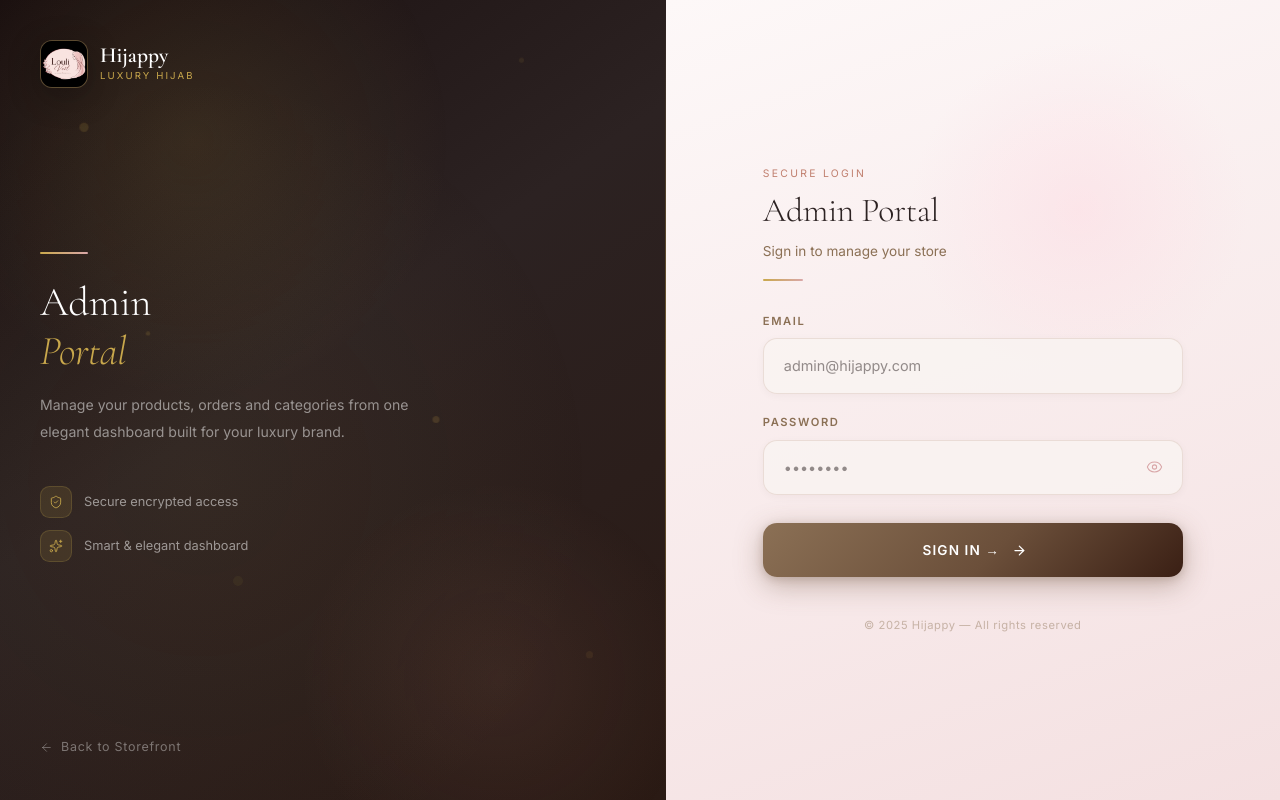
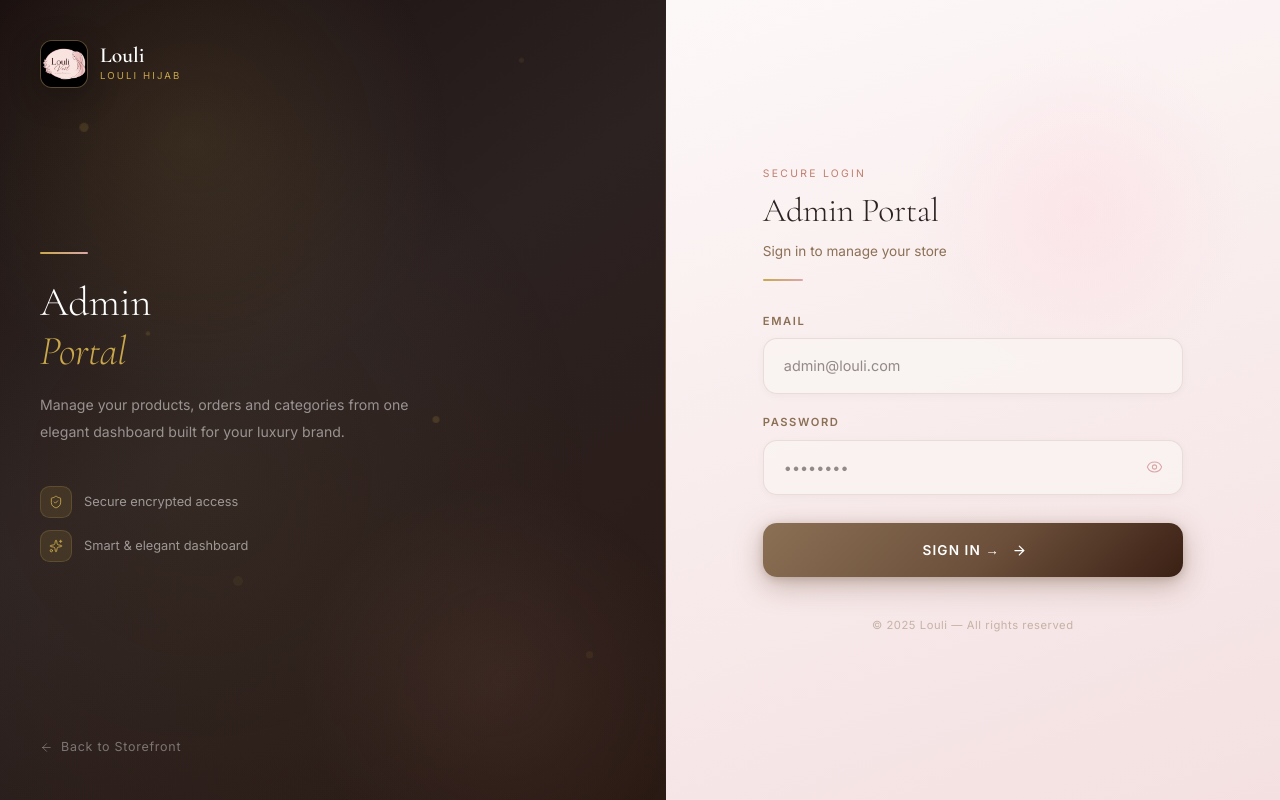
Before and after one commit to AymanSha3ban/Hijappy-E-commerce, a React (Vite) app in the folder client/: page /admin/login in a window 1280 px wide. Built offline with nearby package versions, Linux system fonts and the light colour scheme.

Commit message:
upgrade name

```diff
--- a/client/src/pages/AdminLoginPage.tsx
+++ b/client/src/pages/AdminLoginPage.tsx
@@ -116,14 +116,14 @@
               border: '1px solid rgba(201,168,76,0.25)',
               boxShadow: '0 8px 32px rgba(0,0,0,0.3)',
             }}>
-              <img src="/weblogo.png" alt="Hijappy" style={{ width: '100%', height: '100%', objectFit: 'cover' }} />
+              <img src="/weblogo.png" alt="Louli" style={{ width: '100%', height: '100%', objectFit: 'cover' }} />
             </div>
             <div>
               <span style={{ display: 'block', fontFamily: 'var(--font-display)', fontSize: '1.35rem', fontWeight: 700, color: '#fff', lineHeight: 1 }}>
-                Hijappy
+                Louli
               </span>
               <span style={{ display: 'block', fontSize: '0.6rem', letterSpacing: '0.22em', textTransform: 'uppercase', color: 'var(--color-gold)', marginTop: 3 }}>
-                {isAr ? 'للفخامة عنوان' : 'Luxury Hijab'}
+                {isAr ? 'للفخامة عنوان' : 'Louli Hijab'}
               </span>
             </div>
           </Link>
@@ -230,7 +230,7 @@
               background: 'rgba(255,255,255,0.7)', border: '1px solid rgba(200,169,154,0.3)',
               boxShadow: '0 8px 32px rgba(107,79,58,0.14)',
             }}>
-              <img src="/weblogo.png" alt="Hijappy" style={{ width: '100%', height: '100%', objectFit: 'cover' }} />
+              <img src="/weblogo.png" alt="Louli" style={{ width: '100%', height: '100%', objectFit: 'cover' }} />
             </div>
             <p style={{ fontSize: '0.62rem', letterSpacing: '0.22em', textTransform: 'uppercase', color: 'var(--color-rose-gold)' }}>
               {isAr ? 'للفخامة عنوان' : 'Luxury Admin Portal'}
@@ -313,7 +313,7 @@
                 type="email"
                 value={email}
                 onChange={(e) => setEmail(e.target.value)}
-                placeholder="admin@hijappy.com"
+                placeholder="admin@louli.com"
                 required
                 autoComplete="email"
                 style={inputStyle('email')}
@@ -443,7 +443,7 @@
             transition={{ delay: 0.9 }}
             style={{ textAlign: 'center', marginTop: '2.5rem', fontSize: '0.7rem', color: 'rgba(139,112,85,0.45)', letterSpacing: '0.05em' }}
           >
-            {isAr ? '© 2025 حجابي — جميع الحقوق محفوظة' : '© 2025 Hijappy — All rights reserved'}
+            {isAr ? '© 2025 حجابي — جميع الحقوق محفوظة' : '© 2025 Louli — All rights reserved'}
           </motion.p>
         </motion.div>
       </div>
```
